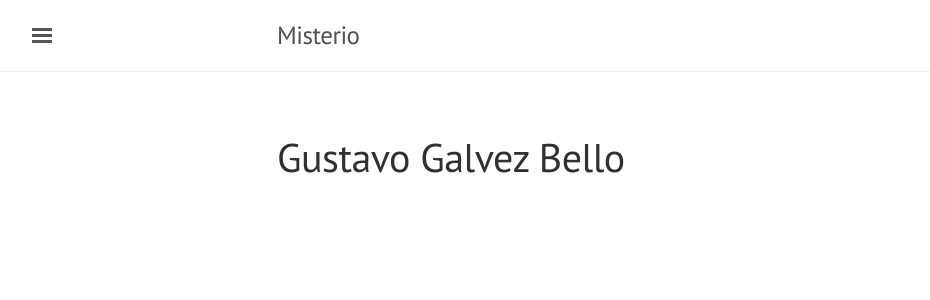
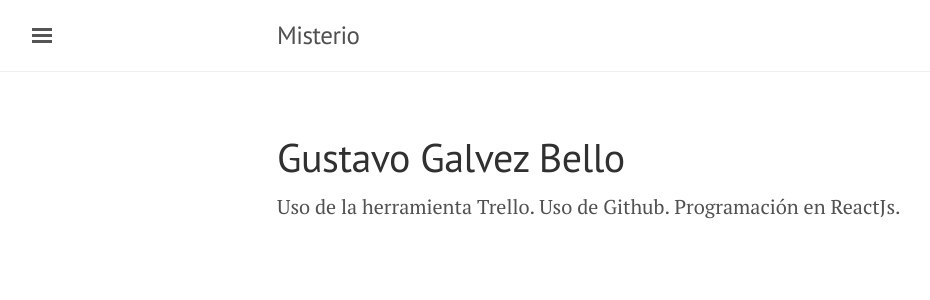
Before and after one commit to caricoe/ingesoft2, a Jekyll site: the page built from pagina/personas/ggalvezb.md, in a window 1280 px wide. Shown: the top 300 px of the page, without its empty margins (3-933 px from the left). Built offline with Jekyll 4.4.1, drawn with Linux system fonts in a browser that asks for light colours.

Commit message:
Aprendizajes

```diff
--- a/pagina/personas/ggalvezb.md
+++ b/pagina/personas/ggalvezb.md
@@ -2,3 +2,5 @@
 layout: page
 title: Gustavo Galvez Bello
 ---
+
+Uso de la herramienta Trello.	Uso de Github.	Programación en ReactJs.
```
